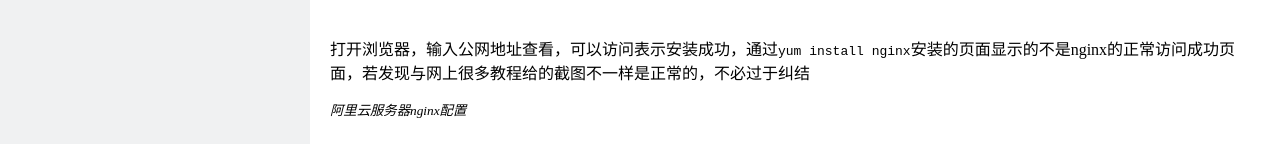
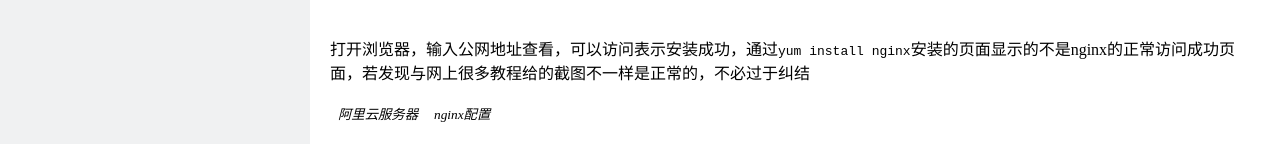
Before and after one commit to ChaoFish/ChaoFish.github.io, a Jekyll site: the page built from _posts/2021-12-16-aliyun.md, in a window 1280 px wide. Shown: the part 1530-1674 px from the top of the page. Built offline with Jekyll 4.4.1, drawn with Linux system fonts in a browser that asks for light colours.

Commit message:
更新主题样式

```diff
--- a/_layouts/post.html
+++ b/_layouts/post.html
@@ -7,7 +7,7 @@ layout: default
 {% if page.tags %}
   <div class="tags">
     {% for tag in page.tags %}
-      <small><em>{{ tag }}</em></small>
+      <small class="tag"><em>{{ tag }}</em></small>
     {% endfor %}
   </div>
 {% endif %}
--- a/index.html
+++ b/index.html
@@ -6,9 +6,9 @@ layout: default
   {% for post in site.posts %}
     <div class="article">
       <div class="article-title"><a href="{{ post.url }}">{{ post.title }}</a></div>
-      {% if page.tags %}
+      {% if post.tags %}
         <div class="tags">
-          {% for tag in page.tags %}
+          {% for tag in post.tags %}
             <small class="tag"><em>{{ tag }}</em></small>
           {% endfor %}
         </div>
```
